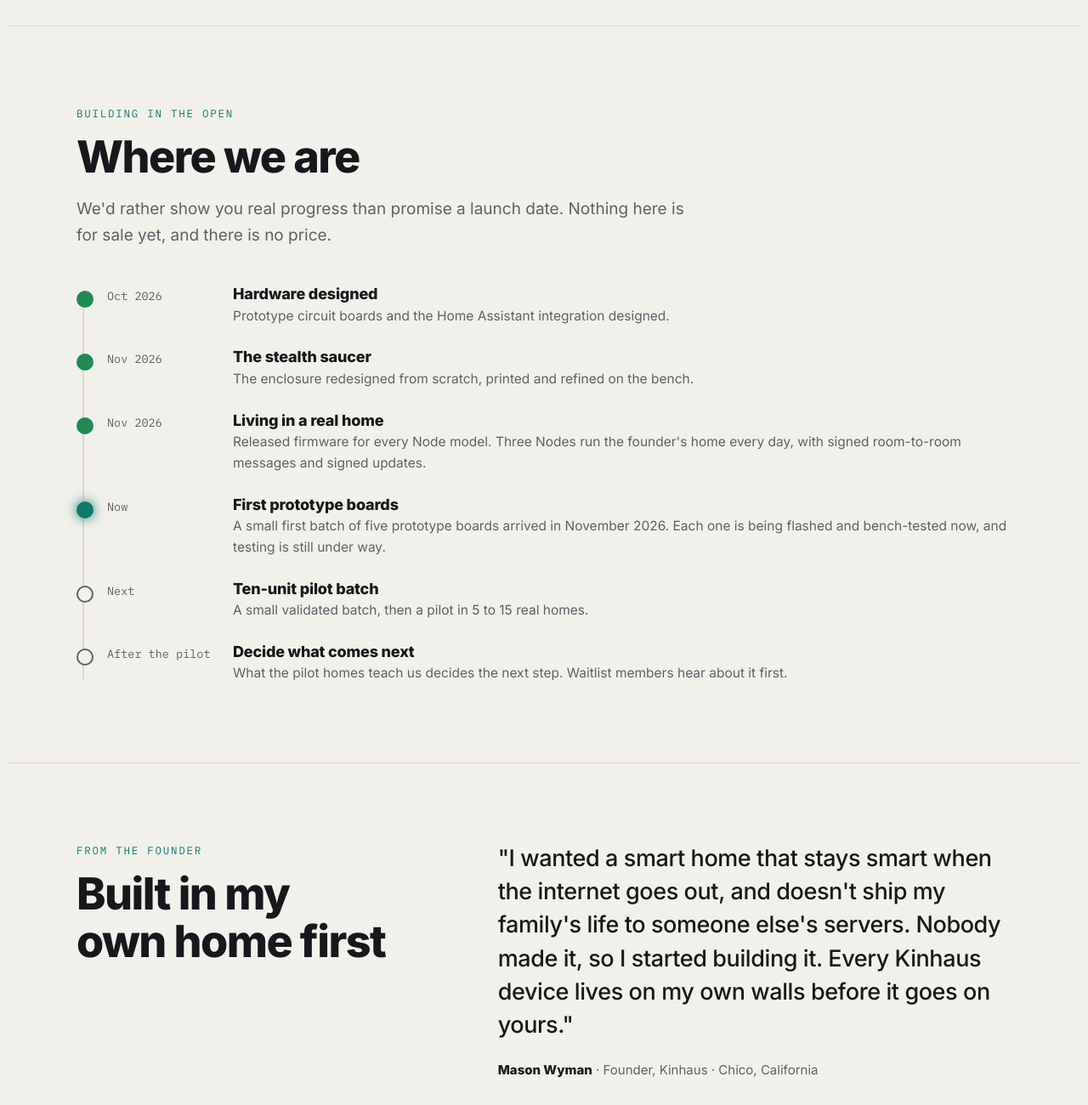
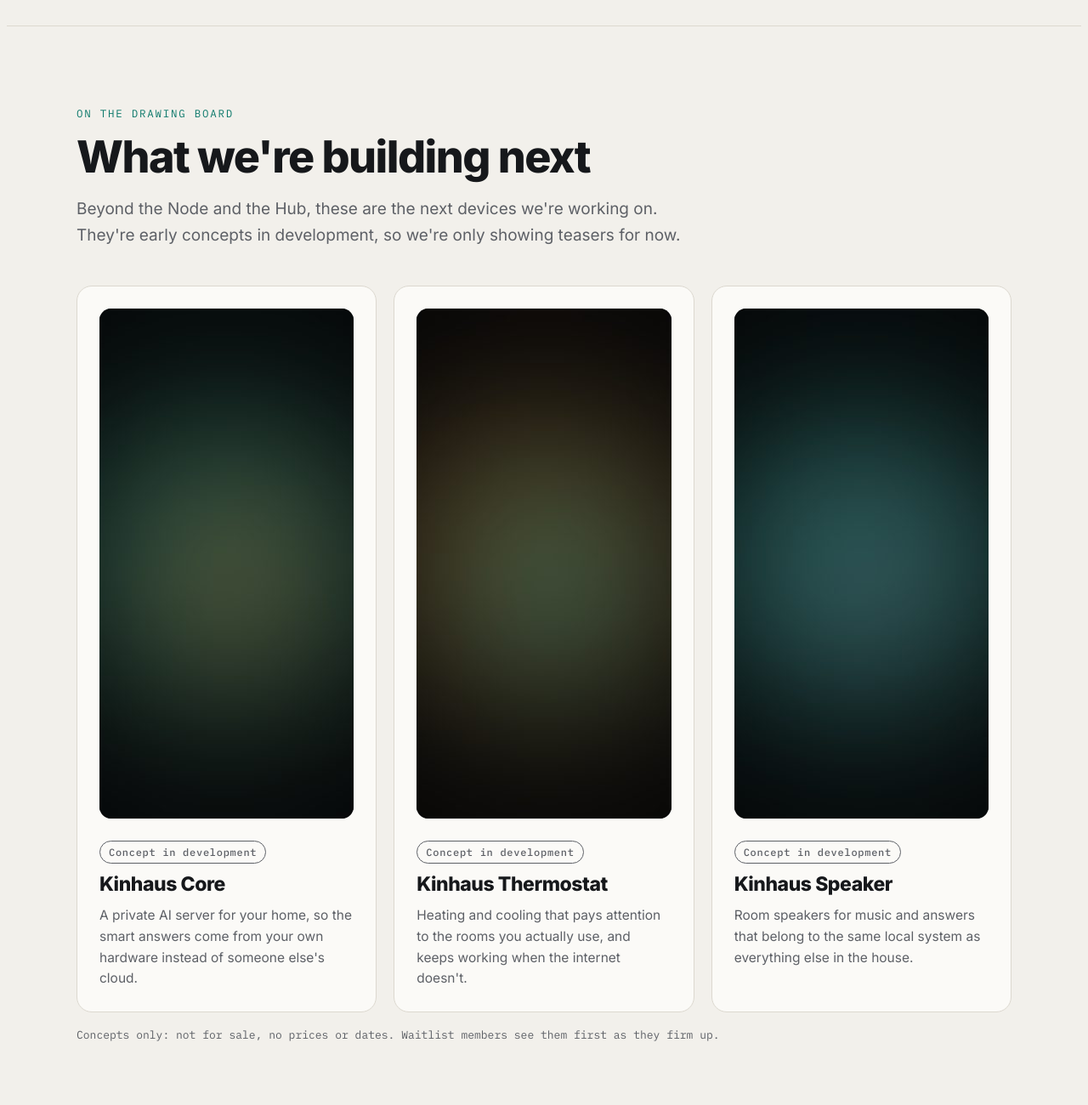
Before and after one commit to AceWood619/kinhaus-site, a plain HTML site: page index.html in a window 1280 px wide. Shown: the part 6560-7860 px from the top of the page at 85% size. Drawn offline with Linux system fonts and the light colour scheme.

Commit message:
Site: 'What we're building next' teasers (Core, Thermostat, Speaker); README: this repo is the source of truth
Blurred abstract teaser images only, labelled Concept in development, per the
2026-11-21 IP guidance. No product shape or how-it-works detail.

Co-Authored-By: Claude Opus 5.5 <noreply@anthropic.com>

```diff
--- a/index.html
+++ b/index.html
@@ -209,6 +209,9 @@ footer small { display: block; margin-top: 14px; font-size: 12.5px; max-width: 8
 .goes { list-style: none; padding: 0; margin: 4px 0 0; display: grid; gap: 6px; font-size: 15px; color: var(--muted); }
 .goes li::before { content: "→ "; color: var(--teal); }
 
+.concept { aspect-ratio: 4 / 3; width: 100%; border-radius: 14px; object-fit: cover; margin-bottom: 14px; background: #0e0f11; }
+.build-note { margin-top: 18px; font: 13px var(--mono); color: var(--muted); }
+
 /* FAQ */
 .faq { margin-top: 40px; display: grid; gap: 12px; max-width: 820px; }
 .faq details { border: 1px solid var(--line); border-radius: 14px; background: var(--bg-2); padding: 0 20px; }
@@ -371,6 +374,20 @@ footer small { display: block; margin-top: 14px; font-size: 12.5px; max-width: 8
     </div>
   </section>
 
+  <section id="building">
+    <div class="wrap">
+      <p class="eyebrow">On the drawing board</p>
+      <h2>What we're building next</h2>
+      <p class="lede">Beyond the Node and the Hub, these are the next devices we're working on. They're early concepts in development, so we're only showing teasers for now.</p>
+      <div class="family">
+        <div class="card"><img class="concept" src="img/concept-core.jpg" alt="Blurred teaser image of the Kinhaus Core concept" width="800" height="600" loading="lazy"><span class="chip later">Concept in development</span><h3>Kinhaus Core</h3><p>A private AI server for your home, so the smart answers come from your own hardware instead of someone else's cloud.</p></div>
+        <div class="card"><img class="concept" src="img/concept-thermostat.jpg" alt="Blurred teaser image of the Kinhaus thermostat concept" width="800" height="600" loading="lazy"><span class="chip later">Concept in development</span><h3>Kinhaus Thermostat</h3><p>Heating and cooling that pays attention to the rooms you actually use, and keeps working when the internet doesn't.</p></div>
+        <div class="card"><img class="concept" src="img/concept-speaker.jpg" alt="Blurred teaser image of the Kinhaus speaker concept" width="800" height="600" loading="lazy"><span class="chip later">Concept in development</span><h3>Kinhaus Speaker</h3><p>Room speakers for music and answers that belong to the same local system as everything else in the house.</p></div>
+      </div>
+      <p class="build-note">Concepts only: not for sale, no prices or dates. Waitlist members see them first as they firm up.</p>
+    </div>
+  </section>
+
   <section id="progress">
     <div class="wrap">
       <p class="eyebrow">Building in the open</p>
```
Also changed, not shown: img/concept-core.jpg (added), img/concept-speaker.jpg (added), img/concept-thermostat.jpg (added), 1 other file.
